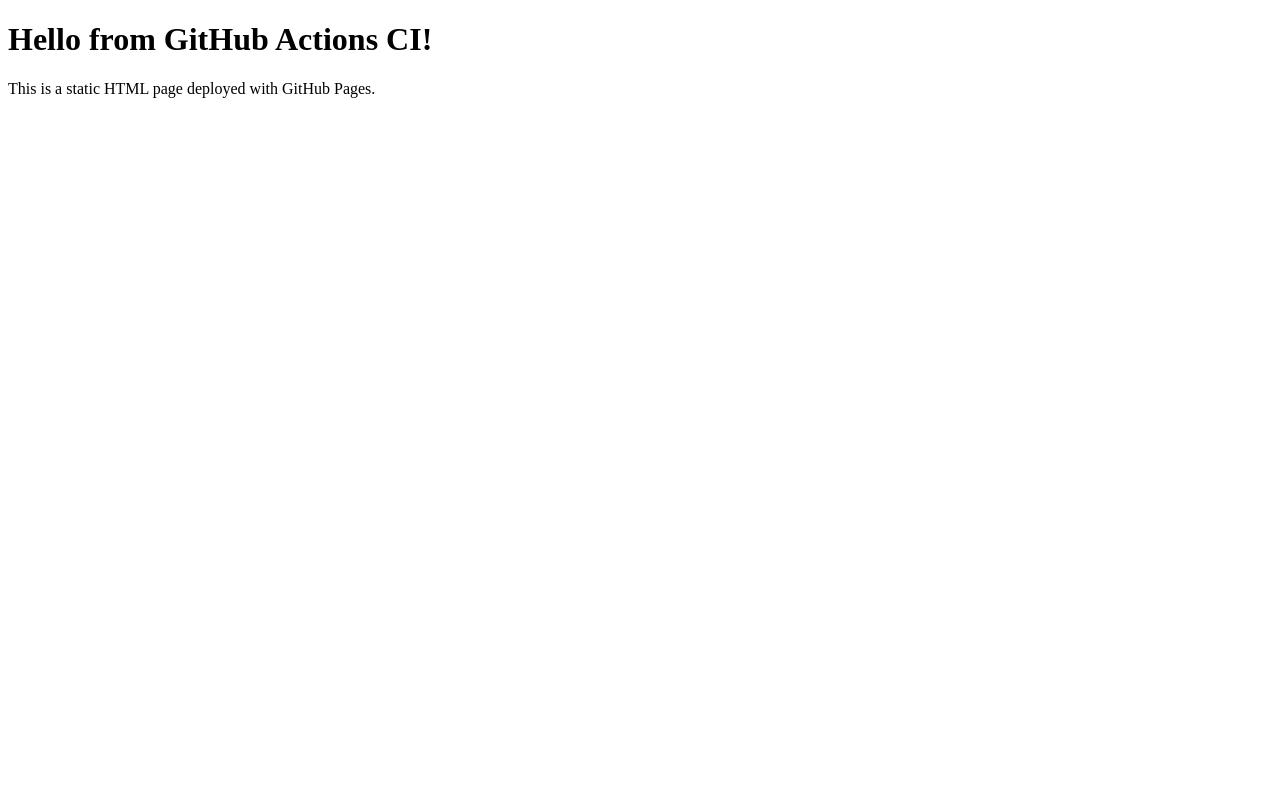
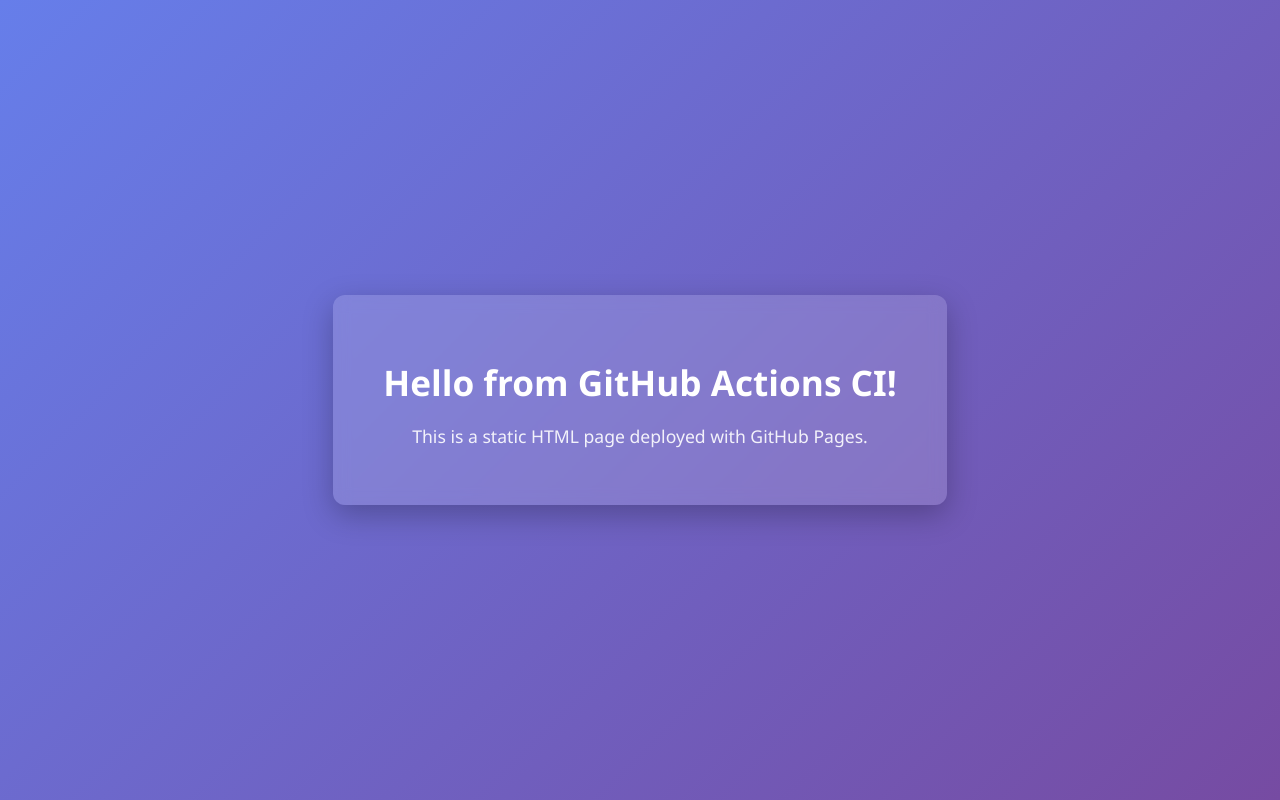
Before and after one commit to gopik-dhristhi/Ci-demo, a plain HTML site: page index.html in a window 1280 px wide. Drawn offline with Linux system fonts and the light colour scheme.

Commit message:
adding csss to html code

```diff
--- a/index.html
+++ b/index.html
@@ -3,9 +3,44 @@
 <head>
   <meta charset="UTF-8" />
   <title>My Static Site</title>
+
+  <style>
+    body {
+      margin: 0;
+      height: 100vh;
+      display: flex;
+      align-items: center;
+      justify-content: center;
+      background: linear-gradient(135deg, #667eea, #764ba2);
+      font-family: "Segoe UI", Tahoma, sans-serif;
+      color: #ffffff;
+    }
+
+    .container {
+      background: rgba(255, 255, 255, 0.15);
+      padding: 40px 50px;
+      border-radius: 12px;
+      text-align: center;
+      box-shadow: 0 10px 30px rgba(0, 0, 0, 0.25);
+      backdrop-filter: blur(8px);
+    }
+
+    h1 {
+      font-size: 2.2rem;
+      margin-bottom: 15px;
+    }
+
+    p {
+      font-size: 1.1rem;
+      opacity: 0.9;
+    }
+  </style>
 </head>
+
 <body>
-  <h1>Hello from GitHub Actions CI!</h1>
-  <p>This is a static HTML page deployed with GitHub Pages.</p>
+  <div class="container">
+    <h1>Hello from GitHub Actions CI!</h1>
+    <p>This is a static HTML page deployed with GitHub Pages.</p>
+  </div>
 </body>
 </html>
```
